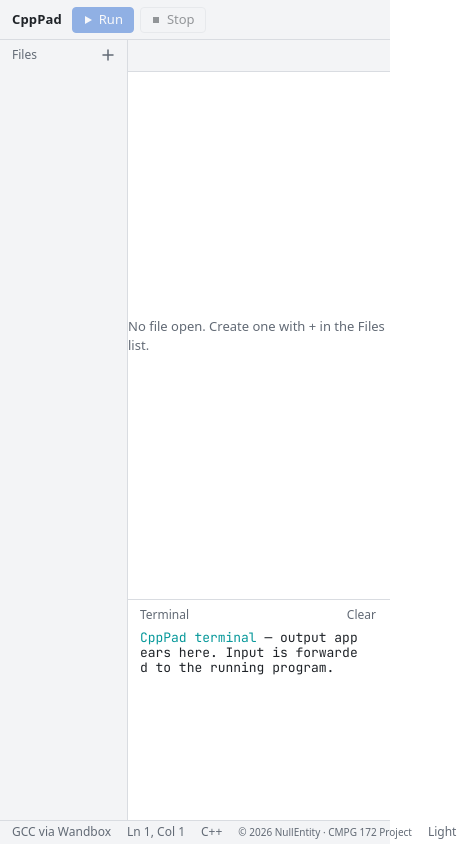
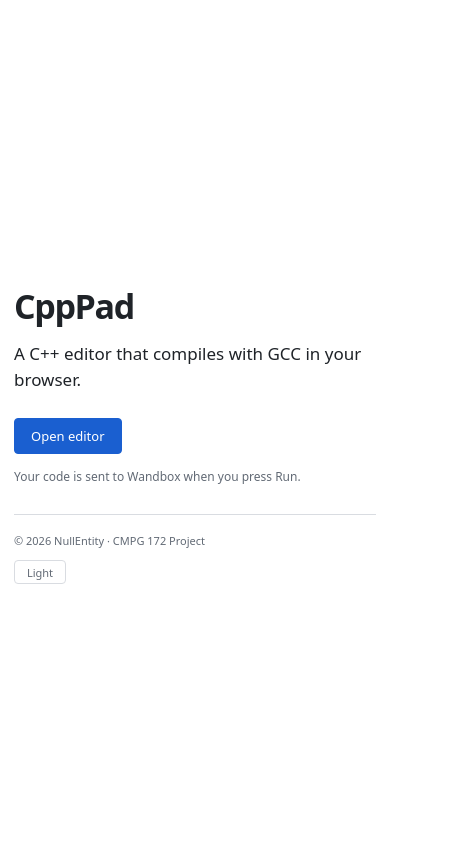
Before and after one commit to Reaobaka56/web-based-c-compiler, a React (Vite) app: page / in a window 390 px wide. Shown: the whole page, 464 px wide, since content can reach past the window. Built offline with nearby package versions, Linux system fonts and the light colour scheme.

Commit message:
feat: add landing screen with pencil drawing effect and editor toggle functionality

```diff
--- a/src/App.tsx
+++ b/src/App.tsx
@@ -1,4 +1,5 @@
 import { useCallback, useEffect, useRef, useState } from 'react'
+import Landing from './Landing'
 import FileManager from './fs/FileManager'
 import Editor from './editor/Editor'
 import Terminal, { TerminalHandle } from './terminal/Terminal'
@@ -16,6 +17,7 @@
   const [files, setFiles] = useState<Record<string, string>>({})
   const [openTabs, setOpenTabs] = useState<string[]>([])
   const [active, setActive] = useState<string | null>(null)
+  const [showLanding, setShowLanding] = useState(true)
   const [refreshKey, setRefreshKey] = useState(0)
   const [busy, setBusy] = useState(false)
   const [cursor, setCursor] = useState({ line: 1, col: 1 })
@@ -108,6 +110,14 @@
 
   const toggleTheme = () => setTheme((theme) => (theme === 'dark' ? 'light' : 'dark'))
 
+  const openEditor = useCallback(() => {
+    const target = files['/main.cpp'] !== undefined ? '/main.cpp' : Object.keys(files).sort()[0] ?? null
+    if (!target) return
+    setOpenTabs((tabs) => (tabs.includes(target) ? tabs : [target]))
+    setActive(target)
+    setShowLanding(false)
+  }, [files])
+
   const startResize = (e: React.PointerEvent<HTMLDivElement>) => {
     e.currentTarget.setPointerCapture(e.pointerId)
     const move = (ev: PointerEvent) => {
@@ -120,6 +130,10 @@
     }
     window.addEventListener('pointermove', move)
     window.addEventListener('pointerup', up)
+  }
+
+  if (showLanding) {
+    return <Landing onOpenEditor={openEditor} theme={theme} onToggleTheme={toggleTheme} />
   }
 
   return (
--- /dev/null
+++ b/src/Landing.tsx
@@ -0,0 +1,63 @@
+import { useRef } from 'react'
+import { usePencil } from './usePencil'
+
+type LandingProps = {
+  onOpenEditor: () => void
+  theme: 'dark' | 'light'
+  onToggleTheme: () => void
+}
+
+const PENCIL_SVG = `
+  <svg viewBox="0 0 30 12" xmlns="http://www.w3.org/2000/svg" aria-hidden="true">
+    <path d="M1 10.5 L10 2.5 L19 2.5 L28 10.5 L19 10.5 L17 12 L9 12 L7 10.5 Z" fill="var(--chrome-bg)" stroke="var(--fg)" stroke-width="0.8" stroke-linejoin="round"/>
+    <path d="M18.5 2.5 L28 1.5 L25.2 4.5 Z" fill="var(--muted)"/>
+    <path d="M9 2.5 L17 2.5 L17 10.5 L9 10.5 Z" fill="var(--editor-bg)"/>
+    <path d="M0.8 10.5 L9.2 2.1 L10.3 2.8 L2.2 10.5 Z" fill="var(--muted)" opacity="0.7"/>
+    <rect x="17.5" y="2.1" width="9.2" height="2" rx="0.7" fill="var(--fg)" opacity="0.9"/>
+    <path d="M18.8 3.6 L28.8 2.4 L27.4 4.5 Z" fill="var(--muted)"/>
+    <path d="M2 10.5 L7.5 10.5 L6.4 12 L1 12 Z" fill="var(--fg)" opacity="0.7"/>
+  </svg>
+`
+
+export default function Landing({ onOpenEditor, theme, onToggleTheme }: LandingProps) {
+  const landingRef = useRef<HTMLDivElement>(null)
+  const canvasRef = useRef<HTMLCanvasElement>(null)
+  const pencilRef = useRef<HTMLDivElement>(null)
+
+  usePencil({ containerRef: landingRef, canvasRef, pencilRef })
+
+  return (
+    <div className="landing" ref={landingRef}>
+      <canvas ref={canvasRef} className="landing-canvas" aria-hidden="true" />
+      <div
+        ref={pencilRef}
+        className="landing-pencil"
+        aria-hidden="true"
+        dangerouslySetInnerHTML={{ __html: PENCIL_SVG }}
+      />
+
+      <main className="landing-inner">
+        <h1 className="landing-title">CppPad</h1>
+        <p className="landing-copy">A C++ editor that compiles with GCC in your browser.</p>
+
+        <button type="button" className="btn primary landing-button" onClick={onOpenEditor}>
+          Open editor
+        </button>
+
+        <p className="landing-disclosure">Your code is sent to Wandbox when you press Run.</p>
+
+        <footer className="landing-footer">
+          <span className="landing-footer-text">© 2026 NullEntity · CMPG 172 Project</span>
+          <button
+            type="button"
+            className="status-item status-btn landing-toggle"
+            onClick={onToggleTheme}
+            aria-label={`Switch to ${theme === 'dark' ? 'light' : 'dark'} theme`}
+          >
+            {theme === 'dark' ? 'Dark' : 'Light'}
+          </button>
+        </footer>
+      </main>
+    </div>
+  )
+}
--- a/src/styles.css
+++ b/src/styles.css
@@ -254,10 +254,112 @@
 .status-btn { height: 100%; }
 .status-btn:hover { color: var(--fg); background: var(--hover); }
 
+.landing {
+  position: relative;
+  display: flex;
+  align-items: center;
+  min-height: 100%;
+  background: var(--editor-bg);
+  color: var(--fg);
+}
+
+.landing-canvas {
+  position: fixed;
+  inset: 0;
+  z-index: 0;
+  width: 100vw;
+  height: 100vh;
+  pointer-events: none;
+  background: transparent;
+}
+
+.landing-pencil {
+  position: fixed;
+  left: 0;
+  top: 0;
+  z-index: 20;
+  width: 30px;
+  height: 12px;
+  pointer-events: none;
+  opacity: 0;
+  transform-origin: center;
+  filter: drop-shadow(0 2px 3px rgba(0, 0, 0, 0.18));
+}
+
+.landing-pencil svg {
+  display: block;
+  width: 100%;
+  height: auto;
+}
+
+.landing-inner {
+  position: relative;
+  z-index: 1;
+  width: min(560px, calc(100vw - 36px));
+  margin: 0 auto;
+  padding: 72px 0 24px;
+}
+
+.landing-title {
+  margin: 0 0 16px;
+  color: var(--fg);
+  font: 700 42px/1.1 var(--font-ui);
+  letter-spacing: -0.04em;
+}
+
+.landing-copy {
+  max-width: 38ch;
+  margin: 0 0 26px;
+  color: var(--fg);
+  font: 400 18px/1.5 var(--font-ui);
+}
+
+.landing-button {
+  min-height: 36px;
+  padding-inline: 16px;
+}
+
+.landing-disclosure {
+  margin-top: 14px;
+  color: var(--muted);
+  font: 12px/1.5 var(--font-ui);
+}
+
+.landing-footer {
+  display: flex;
+  align-items: center;
+  justify-content: space-between;
+  gap: 12px;
+  margin-top: 28px;
+  padding-top: 18px;
+  border-top: 1px solid var(--border);
+  color: var(--muted);
+  font: 11px/1.4 var(--font-ui);
+}
+
+.landing-footer-text {
+  white-space: nowrap;
+}
+
+.landing-toggle {
+  height: 24px;
+  min-width: 52px;
+  padding: 0 8px;
+  border: 1px solid var(--border);
+  border-radius: var(--radius);
+  background: transparent;
+  color: var(--muted);
+}
+
+.landing-toggle:hover { color: var(--fg); background: var(--hover); }
 
 @media (max-width: 640px) {
   .sidebar { width: 128px; }
   .topbar { gap: 10px; }
+  .landing-inner { width: min(560px, calc(100vw - 28px)); padding-top: 52px; }
+  .landing-title { font-size: 34px; }
+  .landing-copy { font-size: 17px; }
+  .landing-footer { flex-direction: column; align-items: flex-start; }
 }
 
 @media (prefers-reduced-motion: reduce) {
--- /dev/null
+++ b/src/usePencil.ts
@@ -0,0 +1,166 @@
+import { RefObject, useEffect } from 'react'
+
+type UsePencilOptions = {
+  containerRef: RefObject<HTMLElement | null>
+  canvasRef: RefObject<HTMLCanvasElement | null>
+  pencilRef: RefObject<HTMLDivElement | null>
+}
+
+type Point = { x: number; y: number }
+
+type Stroke = {
+  points: Point[]
+  alpha: number
+  width: number
+}
+
+const isInteractiveTarget = (target: EventTarget | null) => {
+  if (!(target instanceof Element)) return false
+  return Boolean(target.closest('button, a, .landing-toggle, .landing-button, .status-btn'))
+}
+
+export function usePencil({ containerRef, canvasRef, pencilRef }: UsePencilOptions) {
+  useEffect(() => {
+    const container = containerRef.current
+    const canvas = canvasRef.current
+    const pencil = pencilRef.current
+    if (!container || !canvas || !pencil) return
+
+    const reducedMotionQuery = window.matchMedia('(prefers-reduced-motion: reduce)')
+    const strokes: Stroke[] = []
+    let rafId = 0
+    let lastPoint: Point | null = null
+
+    const hidePencil = () => {
+      pencil.style.opacity = '0'
+      pencil.style.transform = 'translate3d(0, 0, 0) rotate(-35deg)'
+    }
+
+    const setPencilLocation = (x: number, y: number) => {
+      pencil.style.opacity = '1'
+      pencil.style.transform = `translate3d(${x - 18}px, ${y - 9}px, 0) rotate(-35deg)`
+    }
+
+    const ctx = canvas.getContext('2d')
+    if (!ctx) return
+
+    const resizeCanvas = () => {
+      const ratio = window.devicePixelRatio || 1
+      const width = Math.floor(window.innerWidth * ratio)
+      const height = Math.floor(window.innerHeight * ratio)
+      canvas.width = width
+      canvas.height = height
+      canvas.style.width = `${window.innerWidth}px`
+      canvas.style.height = `${window.innerHeight}px`
+      ctx.setTransform(ratio, 0, 0, ratio, 0, 0)
+    }
+
+    const drawStroke = (stroke: Stroke) => {
+      if (stroke.points.length === 0) return
+      const muted = getComputedStyle(document.documentElement).getPropertyValue('--muted').trim() || '#8e929c'
+      ctx.lineCap = 'round'
+      ctx.lineJoin = 'round'
+      ctx.strokeStyle = muted
+      ctx.lineWidth = stroke.width
+      ctx.globalAlpha = stroke.alpha
+
+      const [start, ...rest] = stroke.points
+      ctx.beginPath()
+      ctx.moveTo(start.x, start.y)
+
+      for (let i = 0; i < rest.length; i += 1) {
+        const next = rest[i]
+        const midX = (start.x + next.x) / 2
+        const midY = (start.y + next.y) / 2
+        ctx.quadraticCurveTo(start.x, start.y, midX, midY)
+        start.x = next.x
+        start.y = next.y
+      }
+
+      const finalPoint = stroke.points[stroke.points.length - 1]
+      ctx.lineTo(finalPoint.x, finalPoint.y)
+      ctx.stroke()
+      ctx.globalAlpha = 1
+    }
+
+    const animate = () => {
+      if (reducedMotionQuery.matches) {
+        ctx.clearRect(0, 0, canvas.width, canvas.height)
+        rafId = 0
+        return
+      }
+
+      ctx.clearRect(0, 0, canvas.width, canvas.height)
+
+      for (let i = strokes.length - 1; i >= 0; i -= 1) {
+        const stroke = strokes[i]
+        drawStroke(stroke)
+        stroke.alpha *= 0.92
+        if (stroke.alpha < 0.04) {
+          strokes.splice(i, 1)
+        }
+      }
+
+      if (strokes.length > 0) {
+        rafId = window.requestAnimationFrame(animate)
+      } else {
+        rafId = 0
+      }
+    }
+
+    const addStroke = (from: Point, to: Point) => {
+      const distance = Math.hypot(to.x - from.x, to.y - from.y)
+      const width = 1.15 + Math.min(distance * 0.045, 2.2)
+      strokes.push({ points: [from, to], alpha: 0.82, width })
+      if (!rafId) {
+        rafId = window.requestAnimationFrame(animate)
+      }
+    }
+
+    const handleMove = (event: PointerEvent) => {
+      if (reducedMotionQuery.matches || event.pointerType !== 'mouse') {
+        hidePencil()
+        return
+      }
+
+      if (isInteractiveTarget(event.target)) {
+        hidePencil()
+        return
+      }
+
+      const point = { x: event.clientX, y: event.clientY }
+      setPencilLocation(point.x, point.y)
+
+      if (!lastPoint) {
+        lastPoint = point
+        return
+      }
+
+      addStroke(lastPoint, point)
+      lastPoint = point
+    }
+
+    const handleLeave = () => {
+      hidePencil()
+      lastPoint = null
+    }
+
+    resizeCanvas()
+    hidePencil()
+
+    container.addEventListener('pointermove', handleMove)
+    container.addEventListener('pointerleave', handleLeave)
+    window.addEventListener('resize', resizeCanvas)
+
+    return () => {
+      container.removeEventListener('pointermove', handleMove)
+      container.removeEventListener('pointerleave', handleLeave)
+      window.removeEventListener('resize', resizeCanvas)
+      if (rafId) {
+        window.cancelAnimationFrame(rafId)
+      }
+      canvas.remove()
+      pencil.remove()
+    }
+  }, [canvasRef, containerRef, pencilRef])
+}
```
